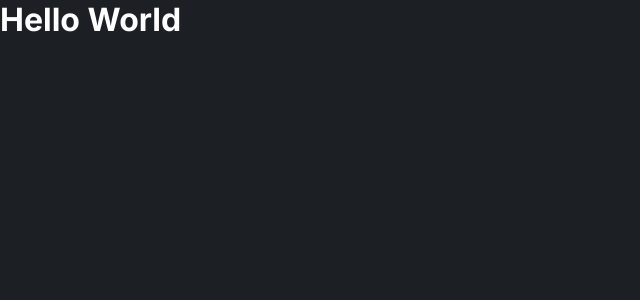
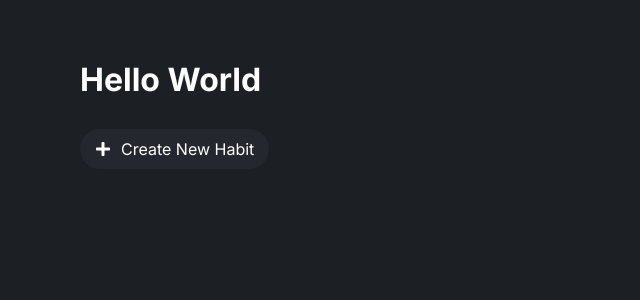
Before and after one commit to abedmohammed/commitment, a Next.js app in the folder frontend/: page / in a window 1280 px wide. Shown: the top 300 px of the page, without its empty margins (0-640 px from the left). Built offline with nearby package versions, Linux system fonts and the light colour scheme.

Commit message:
Added create habit

```diff
--- a/frontend/package.json
+++ b/frontend/package.json
@@ -11,7 +11,8 @@
   "dependencies": {
     "next": "14.0.4",
     "react": "^18",
-    "react-dom": "^18"
+    "react-dom": "^18",
+    "react-icons": "^5.0.1"
   },
   "devDependencies": {
     "eslint": "^8",
--- a/frontend/src/pages/index.js
+++ b/frontend/src/pages/index.js
@@ -1,4 +1,5 @@
 import Head from "next/head";
+import { FaPlus } from "react-icons/fa";
 
 export default function Home() {
   return (
@@ -19,6 +20,12 @@ export default function Home() {
       </Head>
       <main className="dashboard">
         <h1 className="dashboard__title">Hello World</h1>
+        <div className="dashboard__options">
+          <button className="dashboard__new-habit">
+            <FaPlus />
+            Create New Habit
+          </button>
+        </div>
       </main>
     </>
   );
--- a/frontend/src/sass/base/_base.scss
+++ b/frontend/src/sass/base/_base.scss
@@ -4,4 +4,5 @@ body {
   background-color: var(--color-background);
   color: #fff;
   font-family: "Inter", sans-serif;
+  margin: rem(60px) rem(80px);
 }
--- a/frontend/src/sass/base/_variables.scss
+++ b/frontend/src/sass/base/_variables.scss
@@ -1,3 +1,5 @@
 html {
   --color-background: #1c1f24;
+  --color-background-light: #24272e;
+  --color-background-lighter: #282c33;
 }
--- a/frontend/src/sass/pages/_dashboard.scss
+++ b/frontend/src/sass/pages/_dashboard.scss
@@ -1,7 +1,25 @@
-// .dashboard {
-//   background-color: green;
+@use "../abstracts/" as *;
 
-//   &__title {
-//     color: blue;
-//   }
-// }
+.dashboard {
+  &__options {
+    margin-top: rem(30px);
+  }
+
+  &__new-habit {
+    cursor: pointer;
+    background: var(--color-background-light);
+    padding: rem(10px) rem(15px);
+    border-radius: 999px;
+    border: none;
+    display: flex;
+    gap: rem(10px);
+    align-items: center;
+    color: #fff;
+    transition: all 0.2s;
+
+    &:hover {
+      transform: translateY(-5px);
+      background: var(--color-background-lighter);
+    }
+  }
+}
```
Also changed, not shown: 1 other file (tests, documents, lock files or other folders).
